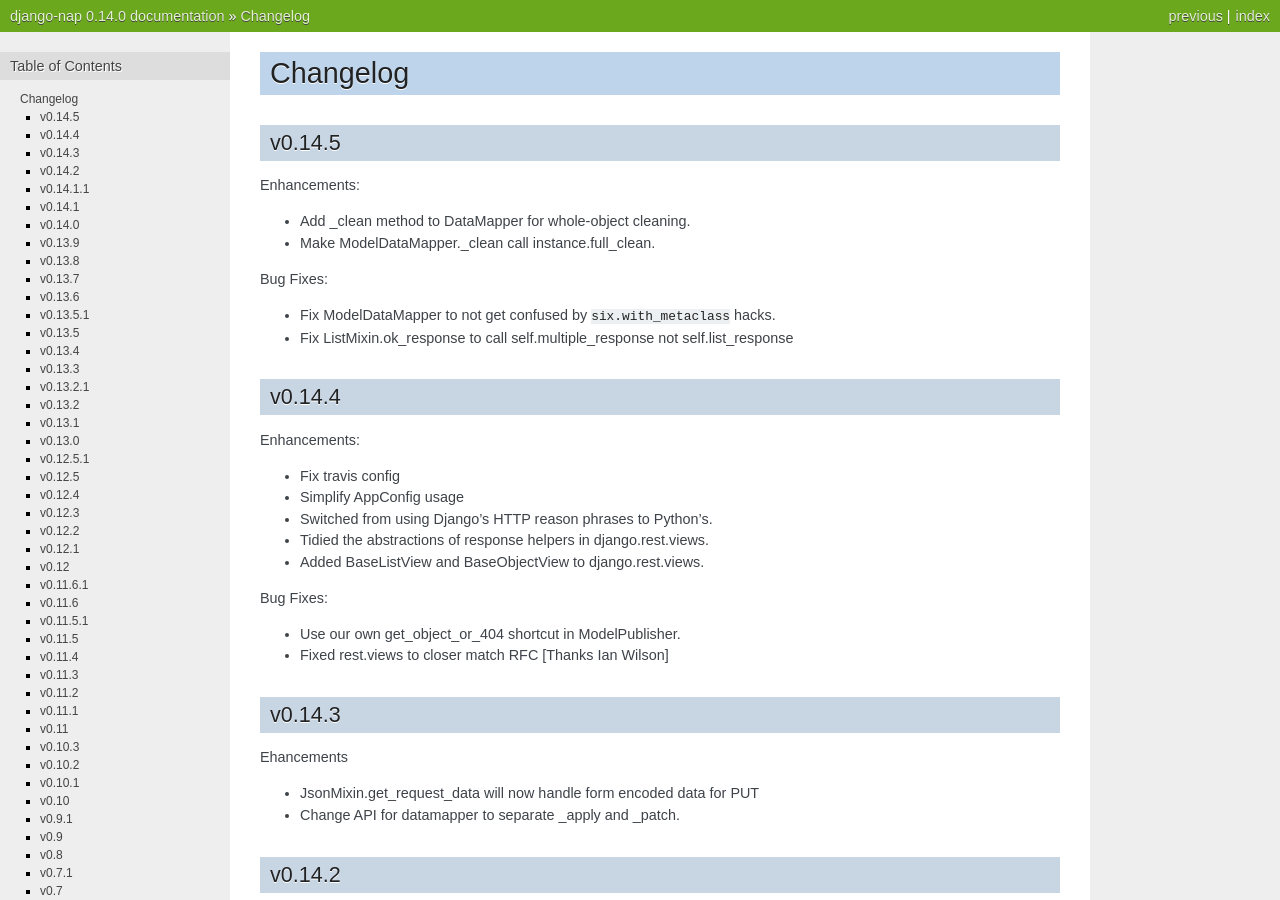
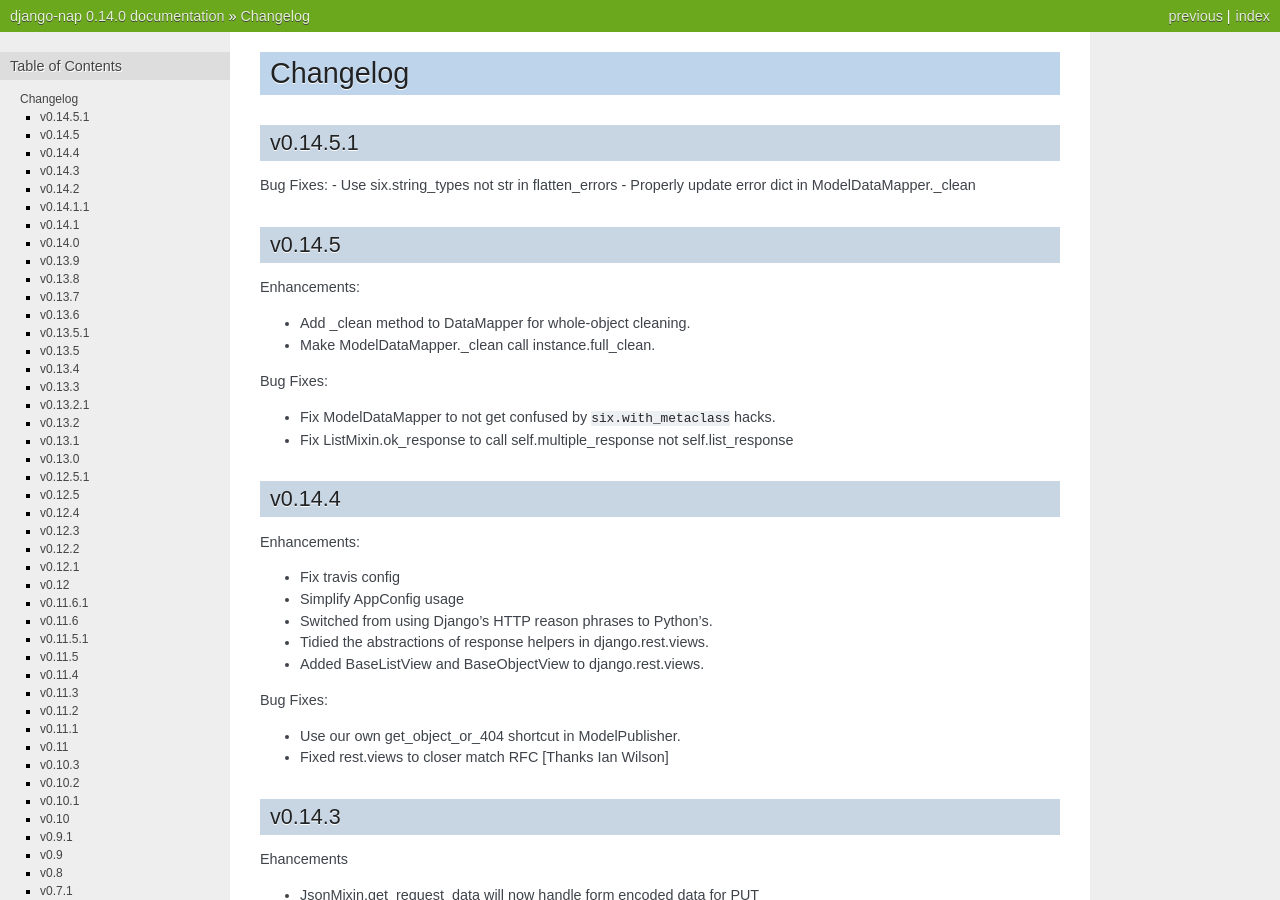
Before and after one commit to funkybob/django-nap, a Sphinx documentation site: the page built from docs/changelog.rst, in a window 1280 px wide and 900 px high. Built offline with Sphinx 7.4.7, drawn with Linux system fonts in a browser that asks for light colours; pages that are not in the unit, such as notebooks, are missing from menus.

Commit message:
Update changelog

```diff
--- a/docs/changelog.rst
+++ b/docs/changelog.rst
@@ -1,6 +1,13 @@
 =========
 Changelog
 =========
+
+v0.14.5.1
+=========
+
+Bug Fixes:
+- Use six.string_types not str in flatten_errors
+- Properly update error dict in ModelDataMapper._clean
 
 v0.14.5
 =======
```
